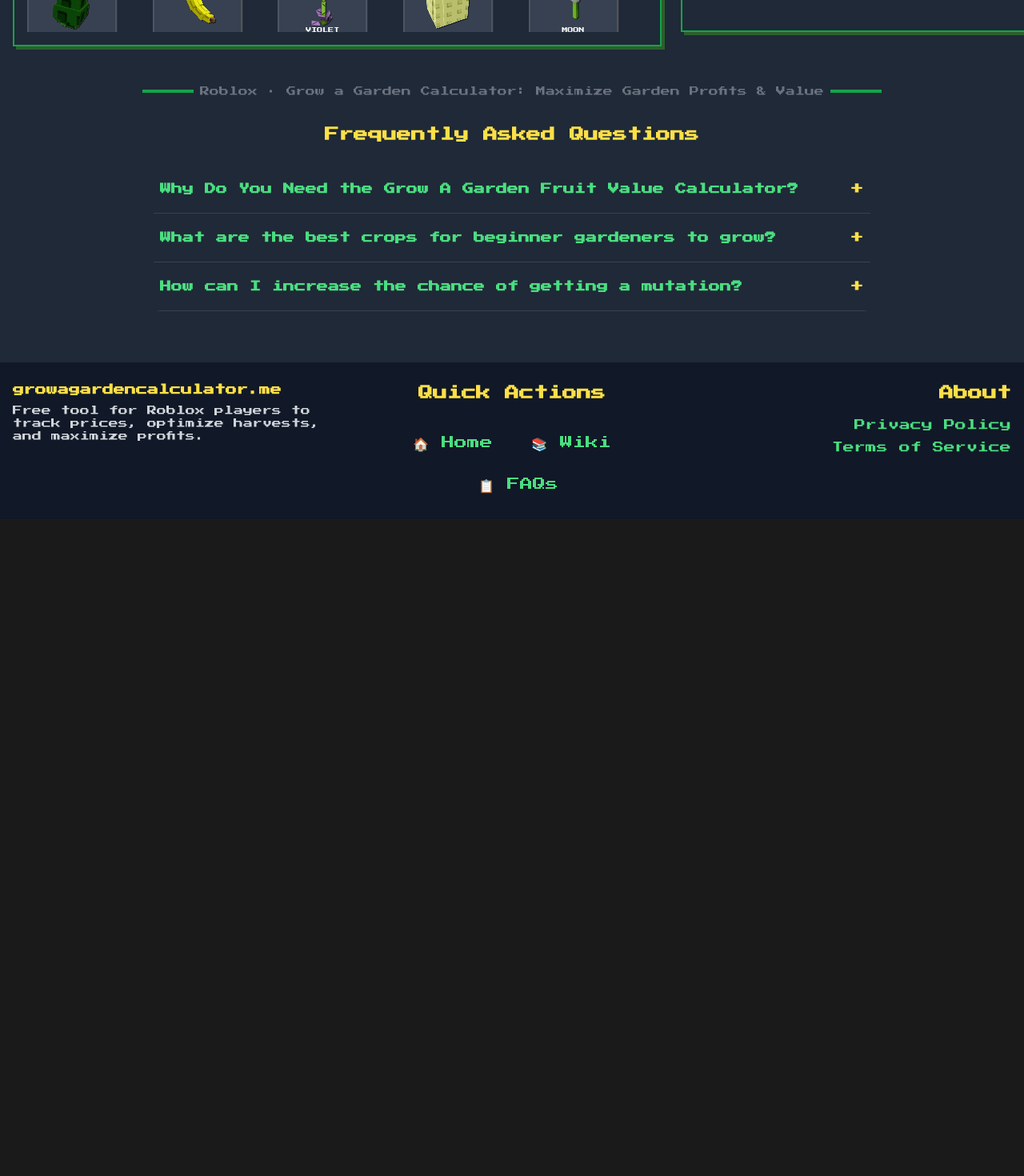
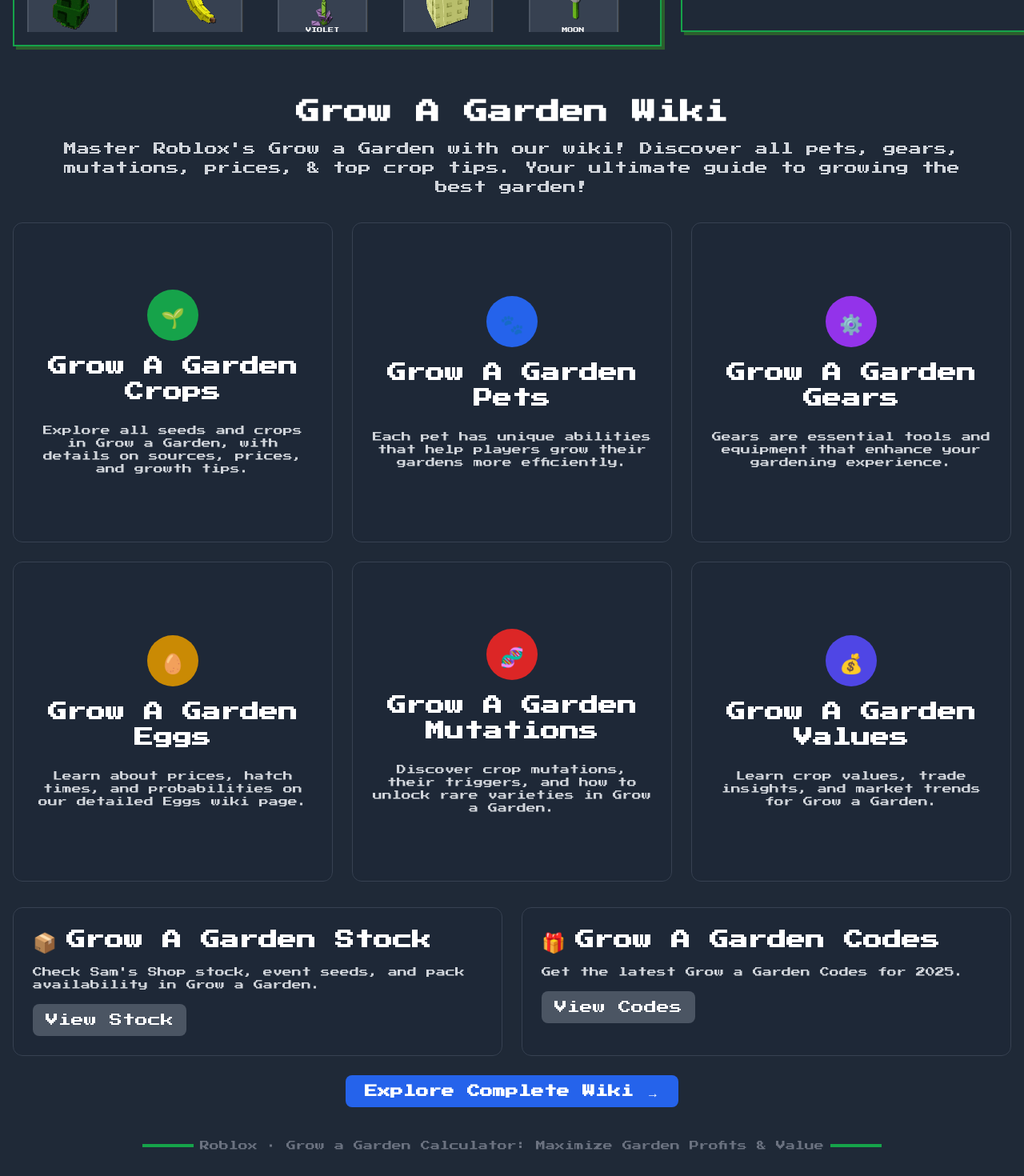
Before and after one commit to cha310/growagardencalculator, a React (Vite) app: page / in a window 1280 px wide. Shown: the part 1180-2650 px from the top of the page at 80% size. Before the commit the page ends 1829 px from the top, so only its background shows below. Built offline with nearby package versions, Linux system fonts and the light colour scheme.

Commit message:
主页增加wiki

```diff
--- a/src/components/HomePage.tsx
+++ b/src/components/HomePage.tsx
@@ -331,6 +331,149 @@
           </div>
         </div>
 
+        {/* Wiki Section */}
+        <div className="mt-16 mb-12">
+          <div className="text-center mb-8">
+            <h2 className="text-3xl font-bold text-white mb-4">
+              Grow A Garden Wiki
+            </h2>
+            <p className="text-md text-gray-300 max-w-6xl mx-auto">
+              Master Roblox's Grow a Garden with our wiki! Discover all pets, gears, mutations, prices, & top crop tips. Your ultimate guide to growing the best garden!
+            </p>
+          </div>
+
+          {/* Wiki Sections Grid */}
+          <div className="grid grid-cols-1 md:grid-cols-2 lg:grid-cols-3 gap-6 mb-8">
+            {/* Crops Section */}
+            <Link to="/grow-a-garden-wiki-crops" onClick={() => window.scrollTo({ top: 0, behavior: 'smooth' })}>
+              <div className="bg-gray-800/80 backdrop-blur-sm rounded-xl p-6 border border-gray-700 hover:border-green-500 transition-all duration-300 hover:transform hover:scale-105 cursor-pointer aspect-square flex items-center">
+                <div className="text-center w-full">
+                  <div className="w-16 h-16 bg-green-600 rounded-full flex items-center justify-center mx-auto mb-4">
+                    <span className="text-2xl">🌱</span>
+                  </div>
+                  <h3 className="text-2xl font-bold text-white mb-6">Grow A Garden Crops</h3>
+                  <p className="text-gray-300 text-xs">
+                    Explore all seeds and crops in Grow a Garden, with details on sources, prices, and growth tips.
+                  </p>
+                </div>
+              </div>
+            </Link>
+
+            {/* Pets Section */}
+            <Link to="/grow-a-garden-wiki-pets" onClick={() => window.scrollTo({ top: 0, behavior: 'smooth' })}>
+              <div className="bg-gray-800/80 backdrop-blur-sm rounded-xl p-6 border border-gray-700 hover:border-blue-500 transition-all duration-300 hover:transform hover:scale-105 cursor-pointer aspect-square flex items-center">
+                <div className="text-center w-full">
+                  <div className="w-16 h-16 bg-blue-600 rounded-full flex items-center justify-center mx-auto mb-4">
+                    <span className="text-2xl">🐾</span>
+                  </div>
+                  <h3 className="text-2xl font-bold text-white mb-6">Grow A Garden Pets</h3>
+                  <p className="text-gray-300 text-xs">
+                    Each pet has unique abilities that help players grow their gardens more efficiently.
+                  </p>
+                </div>
+              </div>
+            </Link>
+
+            {/* Gears Section */}
+            <Link to="/grow-a-garden-wiki-gears" onClick={() => window.scrollTo({ top: 0, behavior: 'smooth' })}>
+              <div className="bg-gray-800/80 backdrop-blur-sm rounded-xl p-6 border border-gray-700 hover:border-purple-500 transition-all duration-300 hover:transform hover:scale-105 cursor-pointer aspect-square flex items-center">
+                <div className="text-center w-full">
+                  <div className="w-16 h-16 bg-purple-600 rounded-full flex items-center justify-center mx-auto mb-4">
+                    <span className="text-2xl">⚙️</span>
+                  </div>
+                  <h3 className="text-2xl font-bold text-white mb-6">Grow A Garden Gears</h3>
+                  <p className="text-gray-300 text-xs">
+                    Gears are essential tools and equipment that enhance your gardening experience.
+                  </p>
+                </div>
+              </div>
+            </Link>
+
+            {/* Eggs Section */}
+            <Link to="/grow-a-garden-wiki-eggs" onClick={() => window.scrollTo({ top: 0, behavior: 'smooth' })}>
+              <div className="bg-gray-800/80 backdrop-blur-sm rounded-xl p-6 border border-gray-700 hover:border-yellow-500 transition-all duration-300 hover:transform hover:scale-105 cursor-pointer aspect-square flex items-center">
+                <div className="text-center w-full">
+                  <div className="w-16 h-16 bg-yellow-600 rounded-full flex items-center justify-center mx-auto mb-4">
+                    <span className="text-2xl">🥚</span>
+                  </div>
+                  <h3 className="text-2xl font-bold text-white mb-6">Grow A Garden Eggs</h3>
+                  <p className="text-gray-300 text-xs">
+                    Learn about prices, hatch times, and probabilities on our detailed Eggs wiki page.
+                  </p>
+                </div>
+              </div>
+            </Link>
+
+            {/* Mutations Section */}
+            <div className="bg-gray-800/80 backdrop-blur-sm rounded-xl p-6 border border-gray-700 hover:border-red-500 transition-all duration-300 hover:transform hover:scale-105 aspect-square flex items-center">
+              <div className="text-center w-full">
+                <div className="w-16 h-16 bg-red-600 rounded-full flex items-center justify-center mx-auto mb-4">
+                  <span className="text-2xl">🧬</span>
+                </div>
+                <h3 className="text-2xl font-bold text-white mb-6">Grow A Garden Mutations</h3>
+                <p className="text-gray-300 text-xs">
+                  Discover crop mutations, their triggers, and how to unlock rare varieties in Grow a Garden.
+                </p>
+              </div>
+            </div>
+
+            {/* Values Section */}
+            <div className="bg-gray-800/80 backdrop-blur-sm rounded-xl p-6 border border-gray-700 hover:border-indigo-500 transition-all duration-300 hover:transform hover:scale-105 aspect-square flex items-center">
+              <div className="text-center w-full">
+                <div className="w-16 h-16 bg-indigo-600 rounded-full flex items-center justify-center mx-auto mb-4">
+                  <span className="text-2xl">💰</span>
+                </div>
+                <h3 className="text-2xl font-bold text-white mb-6">Grow A Garden Values</h3>
+                <p className="text-gray-300 text-xs">
+                  Learn crop values, trade insights, and market trends for Grow a Garden.
+                </p>
+              </div>
+            </div>
+          </div>
+
+          {/* Additional Sections */}
+          <div className="grid grid-cols-1 md:grid-cols-2 gap-6 mb-8">
+            {/* Stock Section */}
+            <div className="bg-gray-800/80 backdrop-blur-sm rounded-xl p-6 border border-gray-700">
+              <h3 className="text-2xl font-bold text-white mb-4 flex items-center">
+                <span className="text-2xl mr-3">📦</span>
+                Grow A Garden Stock
+              </h3>
+              <p className="text-xs text-gray-300 mb-4">
+                Check Sam's Shop stock, event seeds, and pack availability in Grow a Garden.
+              </p>
+              <button className="bg-gray-600 hover:bg-gray-700 text-white px-4 py-2 rounded-lg transition-colors">
+                View Stock
+              </button>
+            </div>
+
+            {/* Codes Section */}
+            <div className="bg-gray-800/80 backdrop-blur-sm rounded-xl p-6 border border-gray-700">
+              <h3 className="text-2xl font-bold text-white mb-4 flex items-center">
+                <span className="text-2xl mr-3">🎁</span>
+                Grow A Garden Codes
+              </h3>
+              <p className="text-xs text-gray-300 mb-4">
+                Get the latest Grow a Garden Codes for 2025.
+              </p>
+              <Link to="/grow-a-garden-codes" className="bg-gray-600 hover:bg-gray-700 text-white px-4 py-2 rounded-lg transition-colors inline-block" onClick={() => window.scrollTo({ top: 0, behavior: 'smooth' })}>
+                View Codes
+              </Link>
+            </div>
+          </div>
+
+          {/* Action Buttons */}
+          <div className="text-center">
+            <Link
+              to="/grow-a-garden-wiki"
+              className="bg-blue-600 text-white py-3 px-6 rounded-lg font-semibold hover:bg-blue-700 transition-colors"
+              onClick={() => window.scrollTo({ top: 0, behavior: 'smooth' })}
+            >
+              Explore Complete Wiki →
+            </Link>
+          </div>
+        </div>
+
         {/* Footer */}
         <div className="text-center mt-12 mb-4">
           <div className="flex justify-center items-center">
```
